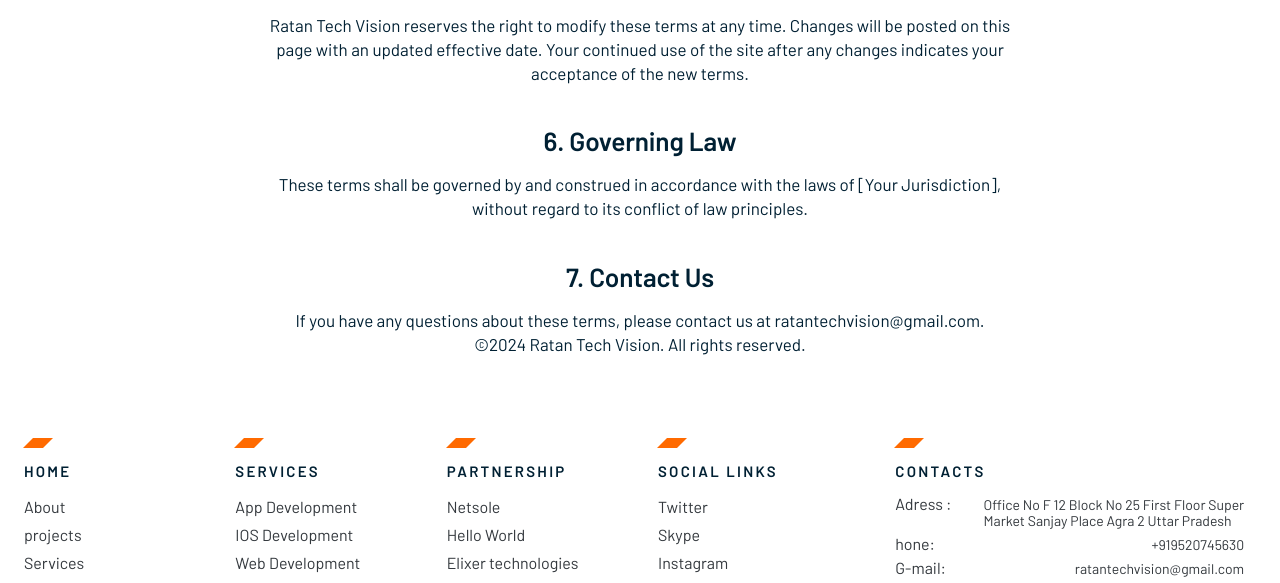
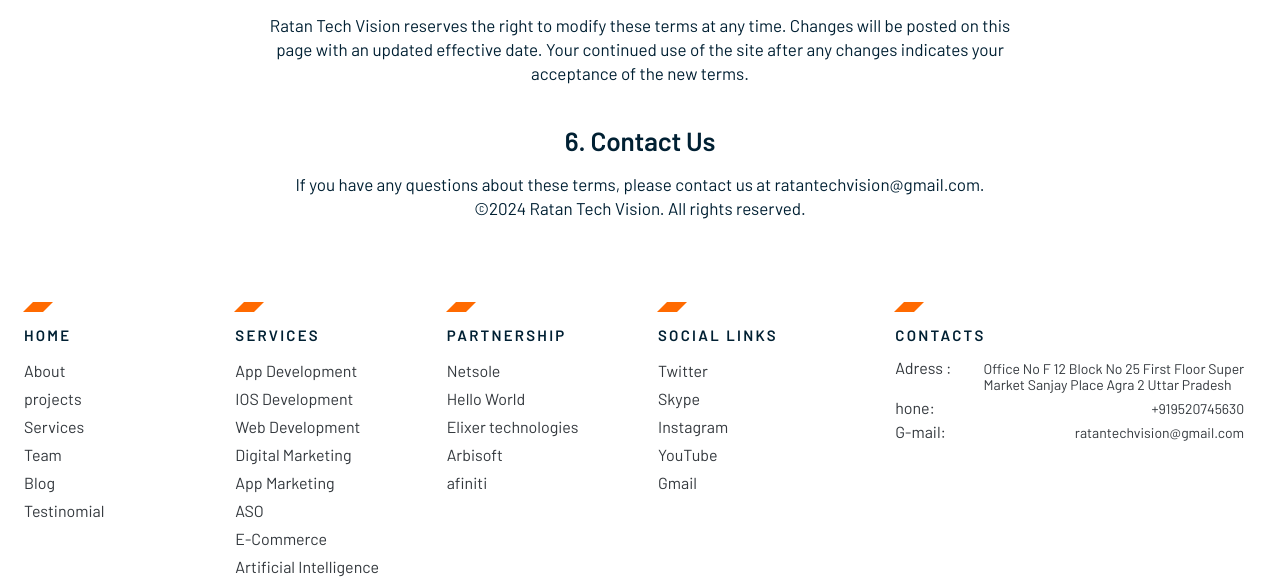
Before and after one commit to Asad-ali-zaffar/ratan-tech-visioin, a plain HTML site: page terms.html in a window 1280 px wide. Shown: the part 1342-1925 px from the top of the page. Drawn offline with Linux system fonts and the light colour scheme; files whose address does not match are found by name.

Commit message:
change web-site name and other some information on term and privacy page

```diff
--- a/terms.html
+++ b/terms.html
@@ -703,10 +703,8 @@
                 <h2>5. Changes to the Terms</h2>
                 <p>Ratan Tech Vision reserves the right to modify these terms at any time. Changes will be posted on this page with an updated effective date. Your continued use of the site after any changes indicates your acceptance of the new terms.</p>
 
-                <h2>6. Governing Law</h2>
-                <p>These terms shall be governed by and construed in accordance with the laws of [Your Jurisdiction], without regard to its conflict of law principles.</p>
 
-                <h2>7. Contact Us</h2>
+                <h2>6. Contact Us</h2>
                 <p>If you have any questions about these terms, please contact us at ratantechvision@gmail.com.</p>
 
                 <footer>
```
